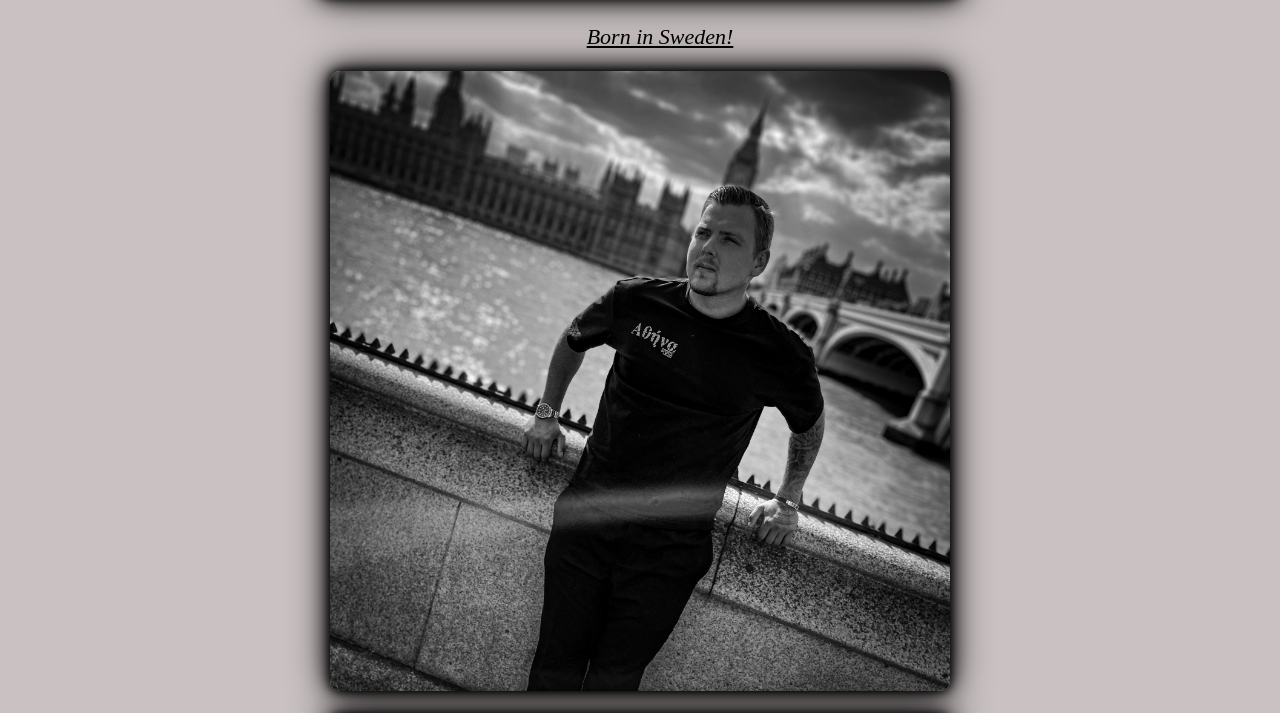
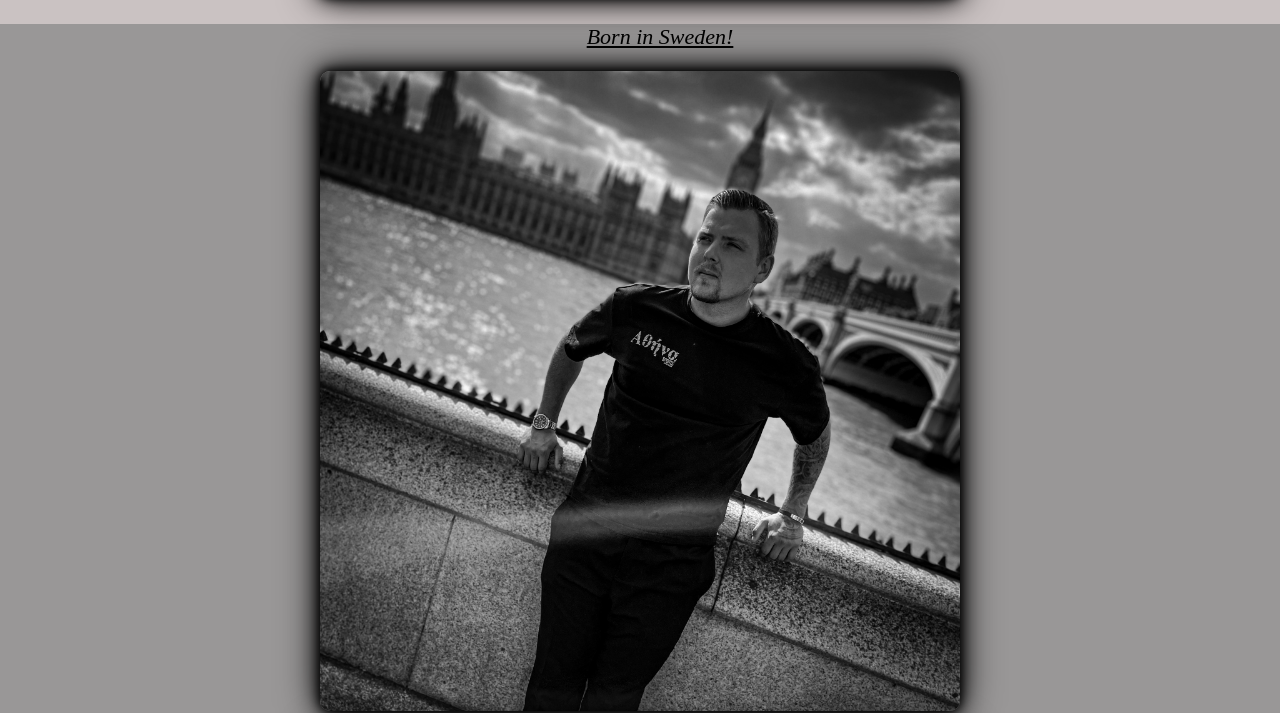
Before and after one commit to Derosie93/test2, a plain HTML site: page index.html in a window 1280 px wide. Shown: the part 777-1490 px from the top of the page. Drawn offline with Linux system fonts and the light colour scheme.

Commit message:
added background color on section 2

```diff
--- a/styles/main.css
+++ b/styles/main.css
@@ -3,7 +3,7 @@ section{
   text-align: center;
 }
 #section2{
- margin: 20px;
+ background-color: rgb(153, 151, 151);
 }
 
 img {
```
